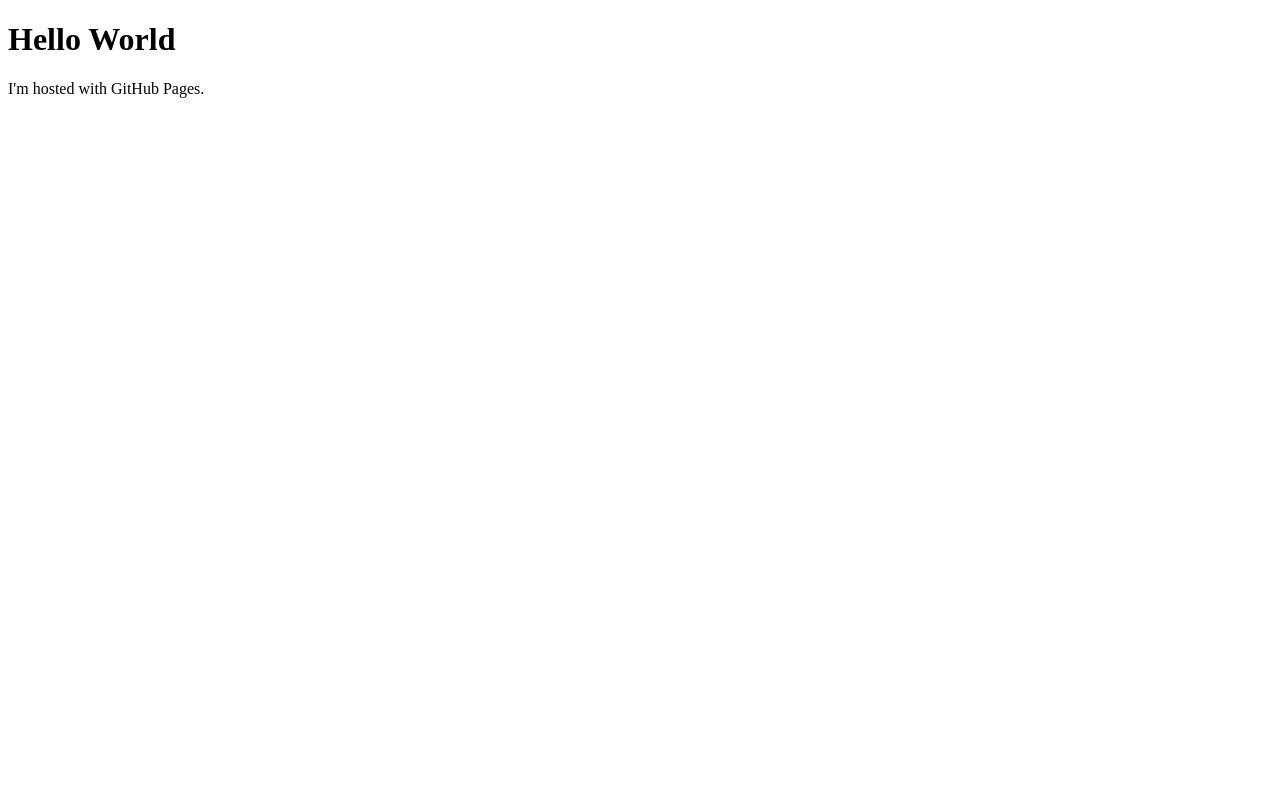
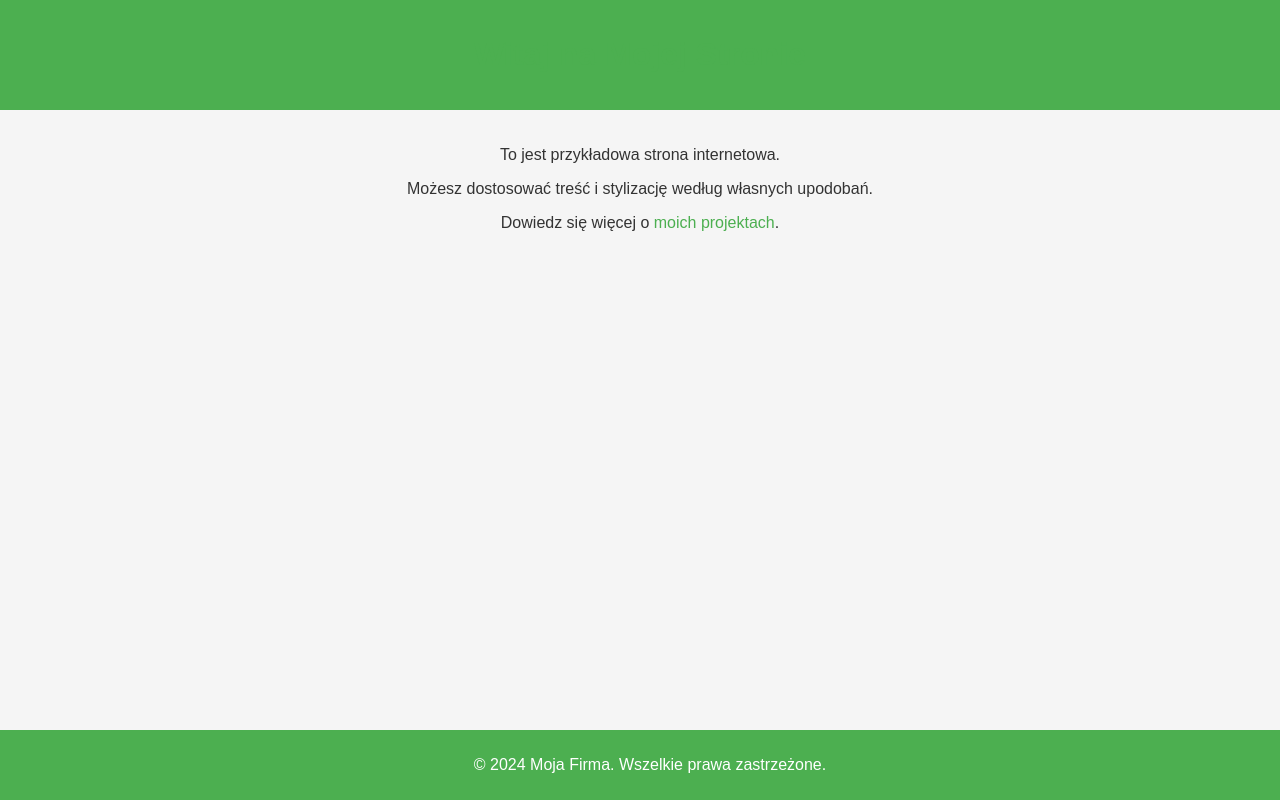
Before and after one commit to KalinaKK/KalinaKK.github.io, a plain HTML site: page index.html in a window 1280 px wide. Drawn offline with Linux system fonts and the light colour scheme.

Commit message:
chat gpt1

```diff
--- a/index.html
+++ b/index.html
@@ -1,7 +1,71 @@
 <!DOCTYPE html>
-<html>
+<html lang="pl">
+
+<head>
+    <meta charset="UTF-8">
+    <meta http-equiv="X-UA-Compatible" content="IE=edge">
+    <meta name="viewport" content="width=device-width, initial-scale=1.0">
+    <title>Moja Piękna Strona</title>
+    <style>
+        /* Stylizacja CSS */
+        body {
+            font-family: Arial, sans-serif;
+            margin: 0;
+            padding: 0;
+            background-color: #f5f5f5;
+            color: #333;
+        }
+
+        header {
+            background-color: #4CAF50;
+            color: white;
+            padding: 15px;
+            text-align: center;
+        }
+
+        main {
+            padding: 20px;
+            text-align: center;
+        }
+
+        footer {
+            background-color: #4CAF50;
+            color: white;
+            text-align: center;
+            padding: 10px;
+            position: fixed;
+            width: 100%;
+            bottom: 0;
+        }
+
+        h1 {
+            color: #4CAF50;
+        }
+
+        a {
+            color: #4CAF50;
+            text-decoration: none;
+        }
+    </style>
+</head>
+
 <body>
-<h1>Hello World</h1>
-<p>I'm hosted with GitHub Pages.</p>
+    <!-- Nagłówek -->
+    <header>
+        <h1>Witaj na Mojej Stronie</h1>
+    </header>
+
+    <!-- Główna treść -->
+    <main>
+        <p>To jest przykładowa strona internetowa.</p>
+        <p>Możesz dostosować treść i stylizację według własnych upodobań.</p>
+        <p>Dowiedz się więcej o <a href="https://www.example.com">moich projektach</a>.</p>
+    </main>
+
+    <!-- Stopka -->
+    <footer>
+        <p>&copy; 2024 Moja Firma. Wszelkie prawa zastrzeżone.</p>
+    </footer>
 </body>
+
 </html>
```
